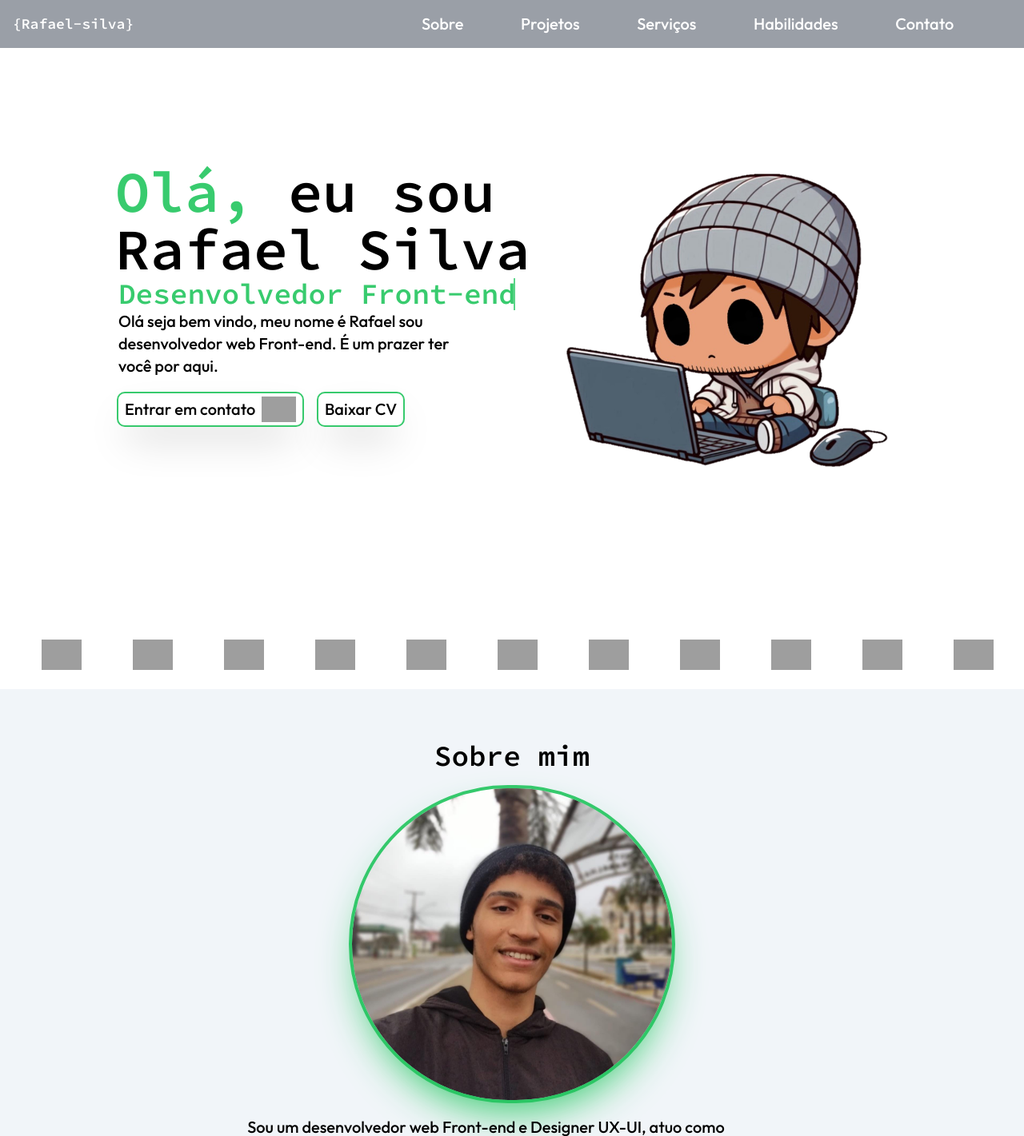
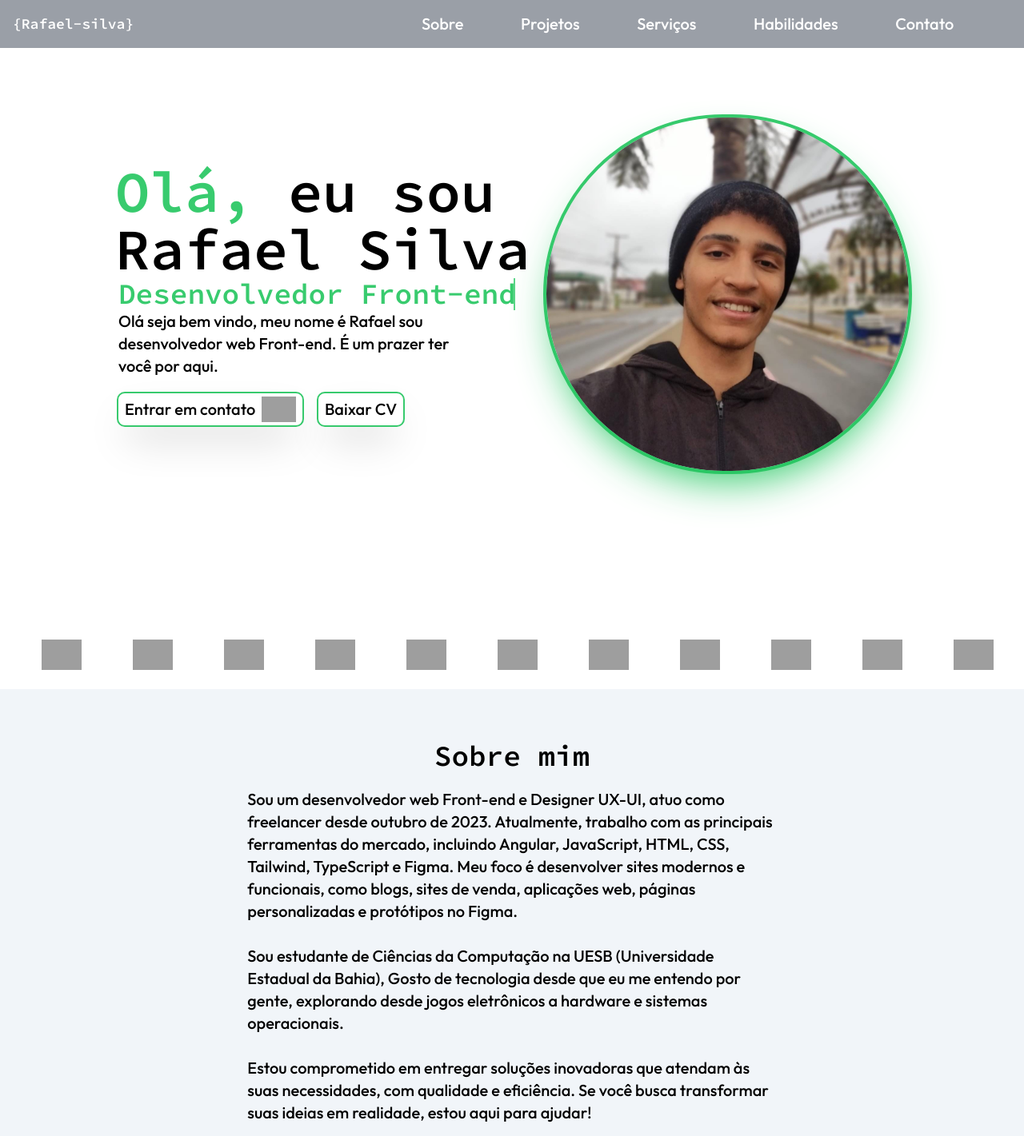
Before and after one commit to RafaelSd0/Portifolio, a website: page src/index.html in a window 1280 px wide. Shown: the top 1421 px of the page at 80% size. Drawn offline with Linux system fonts and the light colour scheme; grey boxes are pictures that could not be loaded.

Commit message:
remove img

```diff
--- a/src/index.html
+++ b/src/index.html
@@ -68,7 +68,7 @@
             </div>
             <div>
                 <img  src="./assets/rosto.jpg" alt="rosto" height="200" width="200" class="mobile-img rounded-full outline outline-4 shadow-2xl outline-green-500/90 mx-auto shadow-green-500/90 ">
-                <img src="./assets/dummy.png" alt="rosto" height="500" width="500" class="desketop-img ">
+                <img src="./assets/rosto.jpg" alt="rosto" height="500" width="500" class="desketop-img rounded-full outline outline-4 shadow-2xl outline-green-500/90 shadow-green-500/90">
 
             </div>
 
@@ -127,7 +127,6 @@
 
                 <h2 class="mx-auto  p-0 m-0 " >Sobre mim</h2>
 
-                <img src="./assets/rosto.jpg" alt="rosto" height="400" width="400" class="desketop-img rounded-full outline outline-4 shadow-2xl  outline-green-500/90 mx-auto shadow-green-500/90">
 
 
 
```
